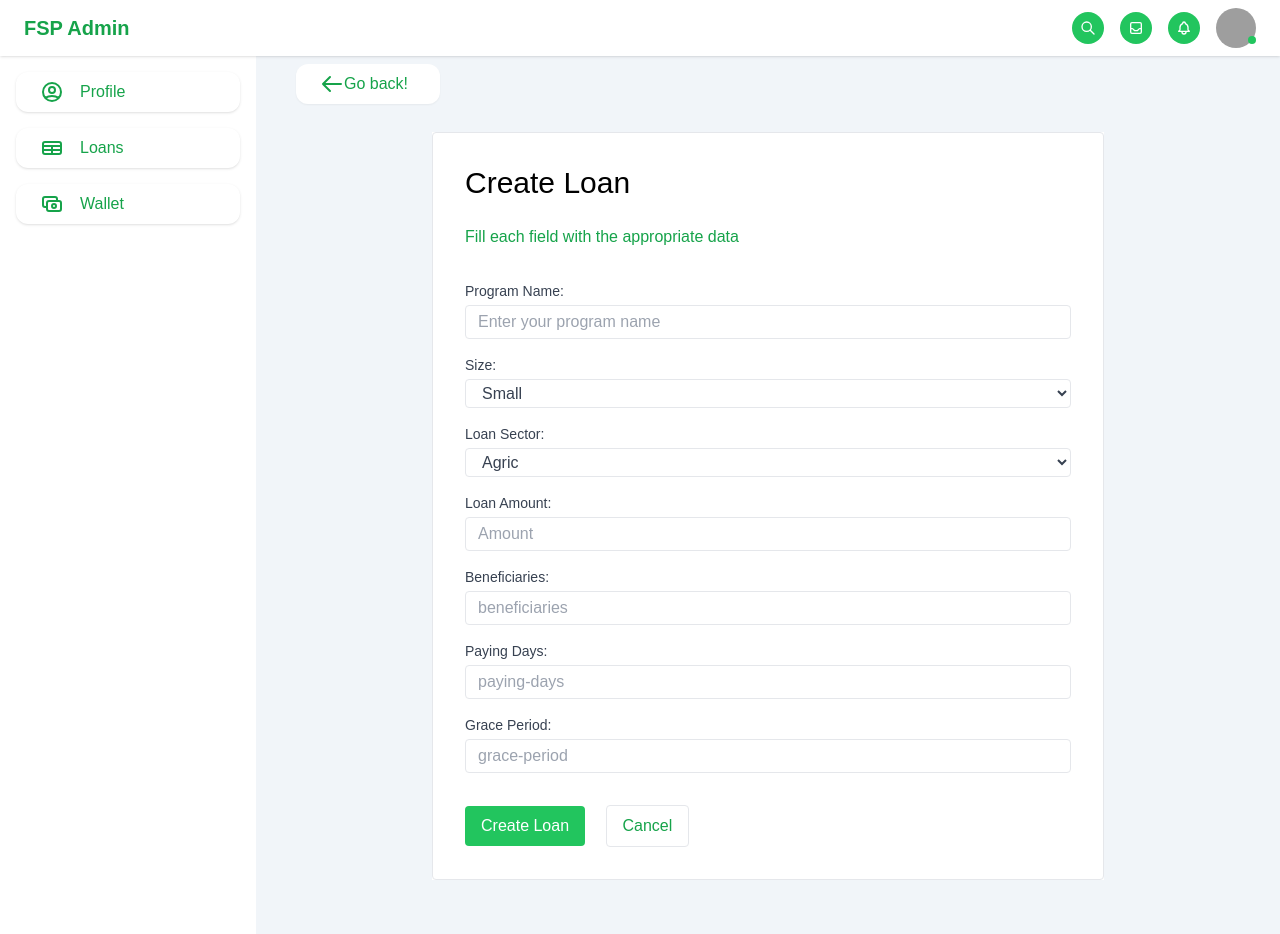
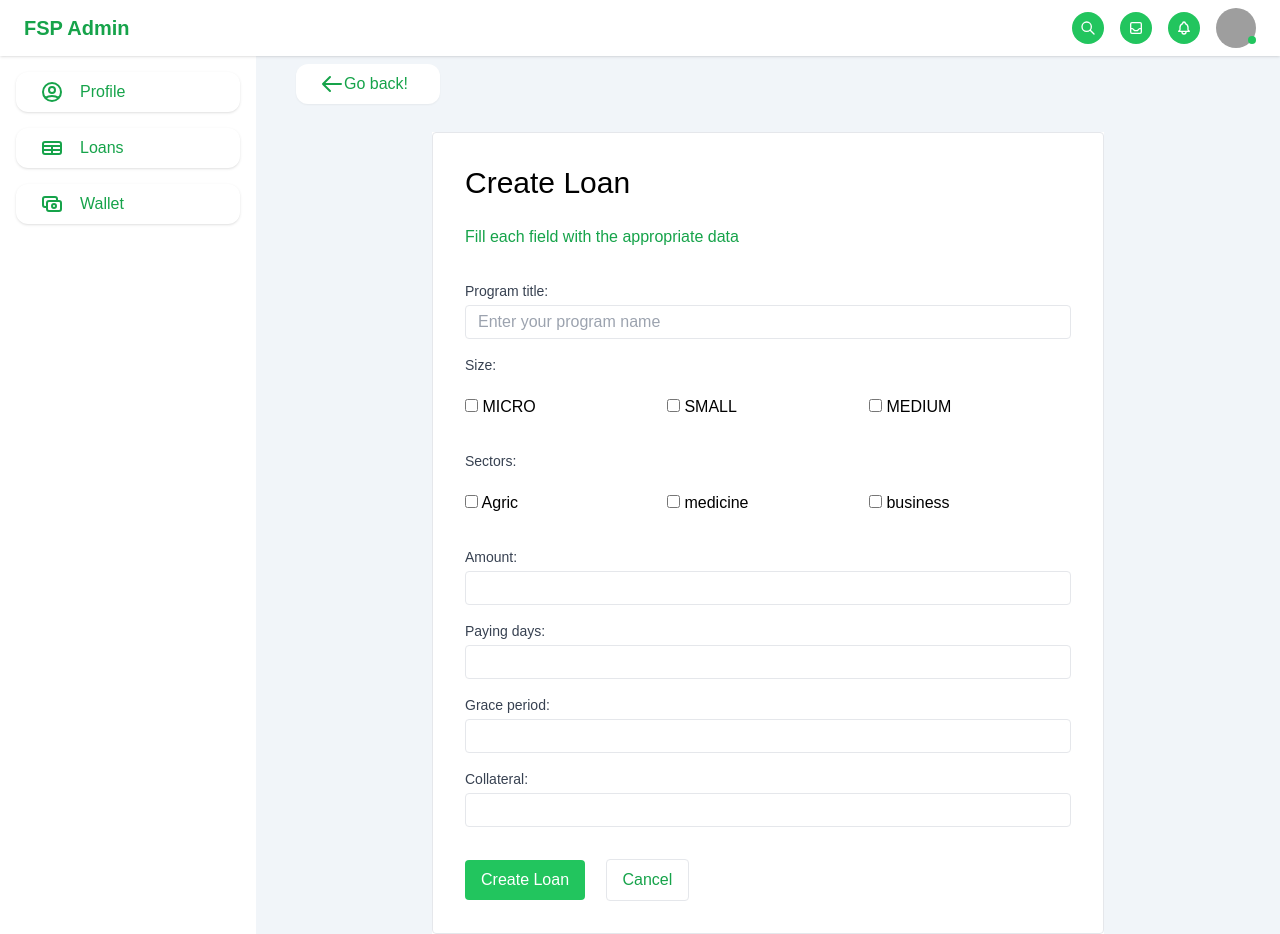
Before and after one commit to Bukharee/Lamuni, a Django app: template templates/fsp/create_loan.html in a window 1280 px wide. Run offline with Django 4.2, Linux system fonts and the light colour scheme; the template is opened without the code that fills it: values that come from a table or form of the project are taken from there, others are empty; data comes from the database, SQL or seed files in the repository; both versions use the stored data as it was after the commit; parts of the project's set-up code (start-up, migrations or seed data) failed here and were passed over; some libraries are stand-ins or nearby versions; grey boxes are pictures that could not be loaded.

Commit message:
add create loan template & link it.

```diff
--- a/static/css/index.css
+++ b/static/css/index.css
@@ -1425,6 +1425,10 @@ Ensure the default browser behavior of the `hidden` attribute.
   grid-template-columns: repeat(2, minmax(0, 1fr));
 }
 
+.grid-cols-3 {
+  grid-template-columns: repeat(3, minmax(0, 1fr));
+}
+
 .flex-row {
   flex-direction: row;
 }
@@ -3713,6 +3717,10 @@ body {
     grid-template-columns: repeat(2, minmax(0, 1fr));
   }
 
+  .sm\:grid-cols-3 {
+    grid-template-columns: repeat(3, minmax(0, 1fr));
+  }
+
   .sm\:flex-row {
     flex-direction: row;
   }
--- a/templates/fsp/create_loan.html
+++ b/templates/fsp/create_loan.html
@@ -7,58 +7,92 @@
 {% extends 'fsp/fsp-base.html' %}
 {% block title %}Lamuni:Create-Loan{% endblock %}
 {% block content %}
+
     <div class="max-w-2xl bg-white mx-auto w-full mt-5">
         <div class="p-8 rounded border border-gray-200">
             <h1 class="font-medium text-3xl">Create Loan</h1>
             <p class="text-green-600 mt-6">Fill each field with the appropriate data</p>
 
-            <form class="">
+            <form class="" method="post">
+            {% csrf_token %}
               <div class="mt-8 grid grid-cols-1 gap-4">
-                <div>
-                  <label for="name" class="text-sm text-gray-700 block mb-1 font-medium">Program Name:</label>
-                  <input type="text" name="name" id="name" required class="bg-white border border-gray-200 rounded py-1 px-3 block focus:ring-green-500 focus:border-green-500 text-gray-700 w-full" placeholder="Enter your program name" />
-                    <p style="font-size: small; color: red">
-                {% if form.errors %} {{ form.errors.program_name | striptags }} {% endif %}
+                <p>
+                <label for="id_program_title" class="text-sm text-gray-700 block mb-1 font-medium" >Program title:</label>
+                <input class="bg-white border border-gray-200 rounded py-1 px-3 block focus:ring-green-500 focus:border-green-500 text-gray-700 w-full" type="text" name="program_title" maxlength="200" required id="id_program_title" placeholder="Enter your program name">
+
+
               </p>
-                </div>
 
-                <div>
-                  <label for="size" class="text-sm text-gray-700 block mb-1 font-medium">Size:</label>
-                  <select name="size" id="size" class="bg-white border border-gray-200 rounded py-1 px-3 block focus:ring-green-500 focus:border-green-500 text-gray-700 w-full">
-                    <option value="small">Small</option>
-                    <option value="medium">medium</option>
-                    <option value="large">Large</option>
-                  </select>
-                </div>
 
-                <div>
-                  <label for="sector" class="text-sm text-gray-700 block mb-1 font-medium">Loan Sector:</label>
-                  <select name="sector" id="size" class="bg-white border border-gray-200 rounded py-1 px-3 block focus:ring-green-500 focus:border-green-500 text-gray-700 w-full">
-                    <option value="agric">Agric</option>
-                    <option value="medicine">Medicine</option>
-                    <option value="finance">Finance</option>
-                  </select>
-                </div>
+                      <p>
+                        <label  class="text-sm text-gray-700 block mb-1 font-medium">Size:</label>
+                        <div id="id_size" class="grid sm:grid-cols-3">
+                    <div>
+                        <label for="id_size_0"><input class="accent-dark-green"  type="checkbox" name="size" value="MICRO" id="id_size_0">
+                     MICRO</label>
 
-                <div>
-                  <label for="amount" class="text-sm text-gray-700 block mb-1 font-medium">Loan Amount:</label>
-                  <input type="text" name="amount" id="amount" class="bg-white border border-gray-200 rounded py-1 px-3 block focus:ring-green-500 focus:border-green-500 text-gray-700 w-full" placeholder="Amount" />
-                </div>
+                    </div>
+                  <div>
+                        <label for="id_size_1"><input class="accent-dark-green"  type="checkbox" name="size" value="SMALL" id="id_size_1">
+                     SMALL</label>
 
-                <div>
-                    <label for="beneficiaries" class="text-sm text-gray-700 block mb-1 font-medium">Beneficiaries:</label>
-                    <input type="text" name="beneficiaries" id="beneficiaries" class="bg-white border border-gray-200 rounded py-1 px-3 block focus:ring-green-500 focus:border-green-500 text-gray-700 w-full" placeholder="beneficiaries" />
-                  </div>
+                    </div>
+                  <div>
+                        <label for="id_size_2"><input class="accent-dark-green" type="checkbox" name="size" value="MEDIUM" id="id_size_2">
+                     MEDIUM</label>
 
+                    </div>
+                    </div>
+              </p>
+
+                  <p>
+                  <label  class="text-sm text-gray-700 block mb-1 font-medium">Sectors:</label>
+
+                 <div id="id_sectors" class="grid sm:grid-cols-3">
+                   {% for sector in sectors %}
                   <div>
-                    <label for="paying-days" class="text-sm text-gray-700 block mb-1 font-medium">Paying Days:</label>
-                    <input type="text" name="paying-days" id="paying-days" class="bg-white border border-gray-200 rounded py-1 px-3 block focus:ring-green-500 focus:border-green-500 text-gray-700 w-full" placeholder="paying-days" />
-                  </div>
-                  <div>
-                    <label for="grace-period" class="text-sm text-gray-700 block mb-1 font-medium">Grace Period:</label>
-                    <input type="text" name="grace-period" id="grace-period" class="bg-white border border-gray-200 rounded py-1 px-3 block focus:ring-green-500 focus:border-green-500 text-gray-700 w-full" placeholder="grace-period" />
-                  </div>
-              </div>
+                <label for="id_sectors_{{ sector.id }}"><input class="accent-dark-green"  type="checkbox" name="sectors" value="{{ sector.id }}" id="id_sectors_{{ sector.id }}">
+             {{ sector.name }}</label>
+                      </div>
+                  {% endfor %}
+
+            </div>
+              </p>
+
+
+                  <p>
+    <label for="id_amount"  class="text-sm text-gray-700 block mb-1 font-medium">Amount:</label>
+    <input type="number" name="amount" min="0" required id="id_amount" class="bg-white border border-gray-200 rounded py-1 px-3 block focus:ring-green-500 focus:border-green-500 text-gray-700 w-full" >
+
+
+  </p>
+
+
+  <p>
+    <label for="id_paying_days"  class="text-sm text-gray-700 block mb-1 font-medium">Paying days:</label>
+    <input type="number" name="paying_days" min="0" required id="id_paying_days" class="bg-white border border-gray-200 rounded py-1 px-3 block focus:ring-green-500 focus:border-green-500 text-gray-700 w-full" >
+
+
+  </p>
+
+
+  <p>
+    <label for="id_grace_period"  class="text-sm text-gray-700 block mb-1 font-medium">Grace period:</label>
+    <input type="number" name="grace_period" min="0" required id="id_grace_period" class="bg-white border border-gray-200 rounded py-1 px-3 block focus:ring-green-500 focus:border-green-500 text-gray-700 w-full" >
+
+
+  </p>
+
+
+  <p>
+    <label for="id_collateral"  class="text-sm text-gray-700 block mb-1 font-medium">Collateral:</label>
+    <input type="text" name="collateral" maxlength="200" id="id_collateral" class="bg-white border border-gray-200 rounded py-1 px-3 block focus:ring-green-500 focus:border-green-500 text-gray-700 w-full" >
+
+
+
+
+  </p>
+    </div>
 
               <div class="space-x-4 mt-8">
                 <button type="submit" class="py-2 px-4 bg-green-500 text-white rounded hover:bg-green-600 active:bg-blue-700 disabled:opacity-50">Create Loan</button>
```
Also changed, not shown: Loans/views.py (+4 -5 lines), db.sqlite3.
